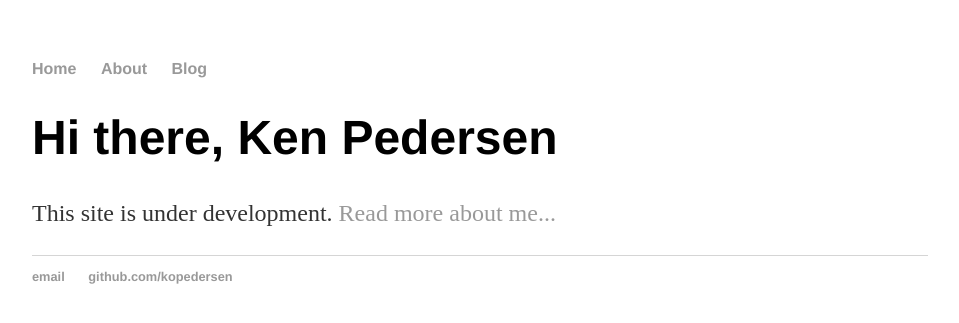
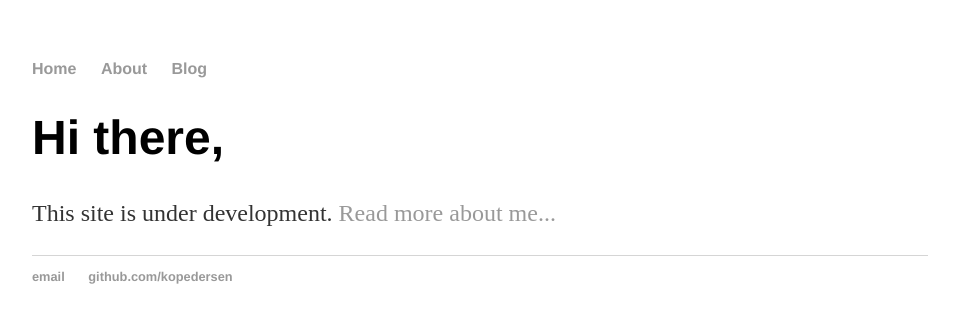
Before and after one commit to kopedersen/kopedersen.github.io, a Jekyll site: the page built from index.html, in a window 1280 px wide. Shown: the top 323 px of the page, without its empty margins (160-1119 px from the left). Built offline with Jekyll 4.4.1, drawn with Linux system fonts in a browser that asks for light colours.

Commit message:
Update index.html

```diff
--- a/index.html
+++ b/index.html
@@ -3,6 +3,6 @@ layout: default
 title: Ken Pedersen
 ---
 <div class="blurb">
-	<h1>Hi there, Ken Pedersen</h1>
+	<h1>Hi there,</h1>
 	<p>This site is under development. <a href="/about">Read more about me...</a></p>
 </div><!-- /.blurb -->
```
